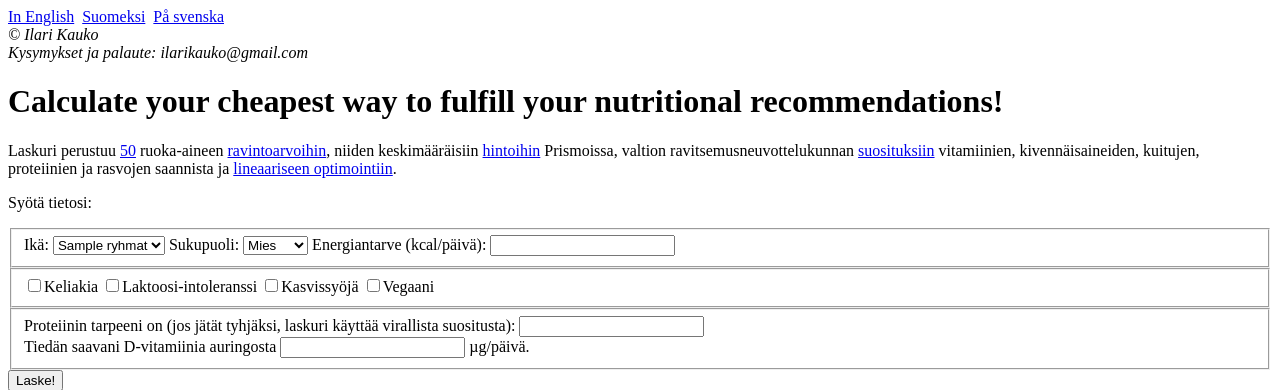
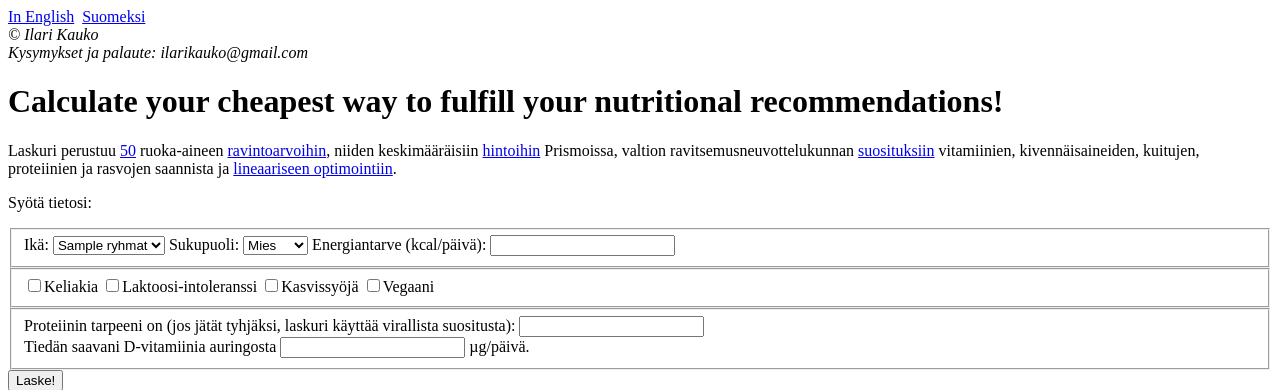
Before and after one commit to kauko-i/saastaruoassa, a Flask app: template app/blueprints/multilingual/templates/multilingual/etusivu.html in a window 1280 px wide. Shown: the top 390 px of the page. Run offline with Flask 2, Linux system fonts and the light colour scheme; the template is opened without the code that fills it: most values are stand-ins (such as "Sample title", 1, 10 or a date in 2020); parts of the project's set-up code (start-up, migrations or seed data) failed here and were passed over.

Commit message:
remove unused language

```diff
--- a/app/templates/base.html
+++ b/app/templates/base.html
@@ -17,11 +17,6 @@
         {% else %}
             <b>Suomeksi</b>&nbsp;
         {% endif %}
-        {% if g.lang_code != 'se' %}
-            <a href="{{ url_for(request.endpoint, lang_code='se') }}">På svenska</a>&nbsp;
-        {% else %}
-            <b>På svenska</b>&nbsp;
-        {% endif %}
         <address>
             © Ilari Kauko
             <br>
```
